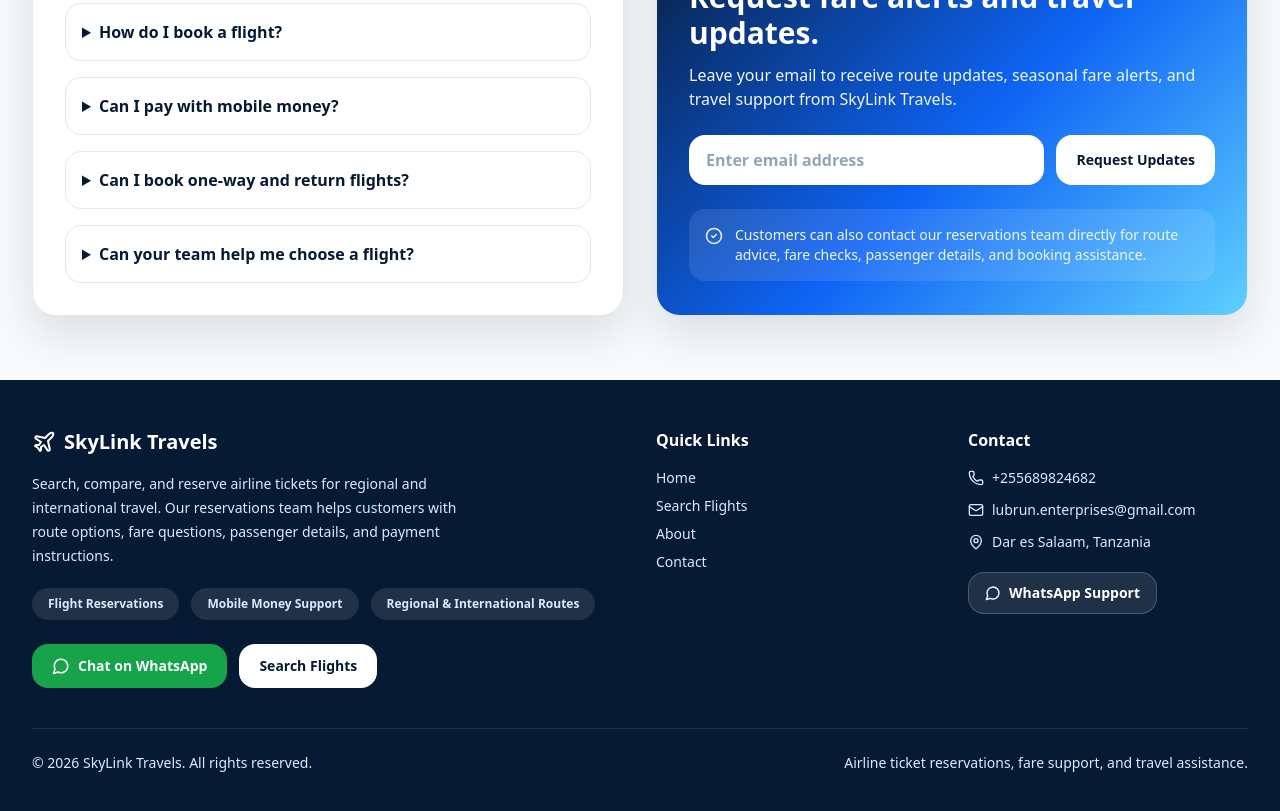
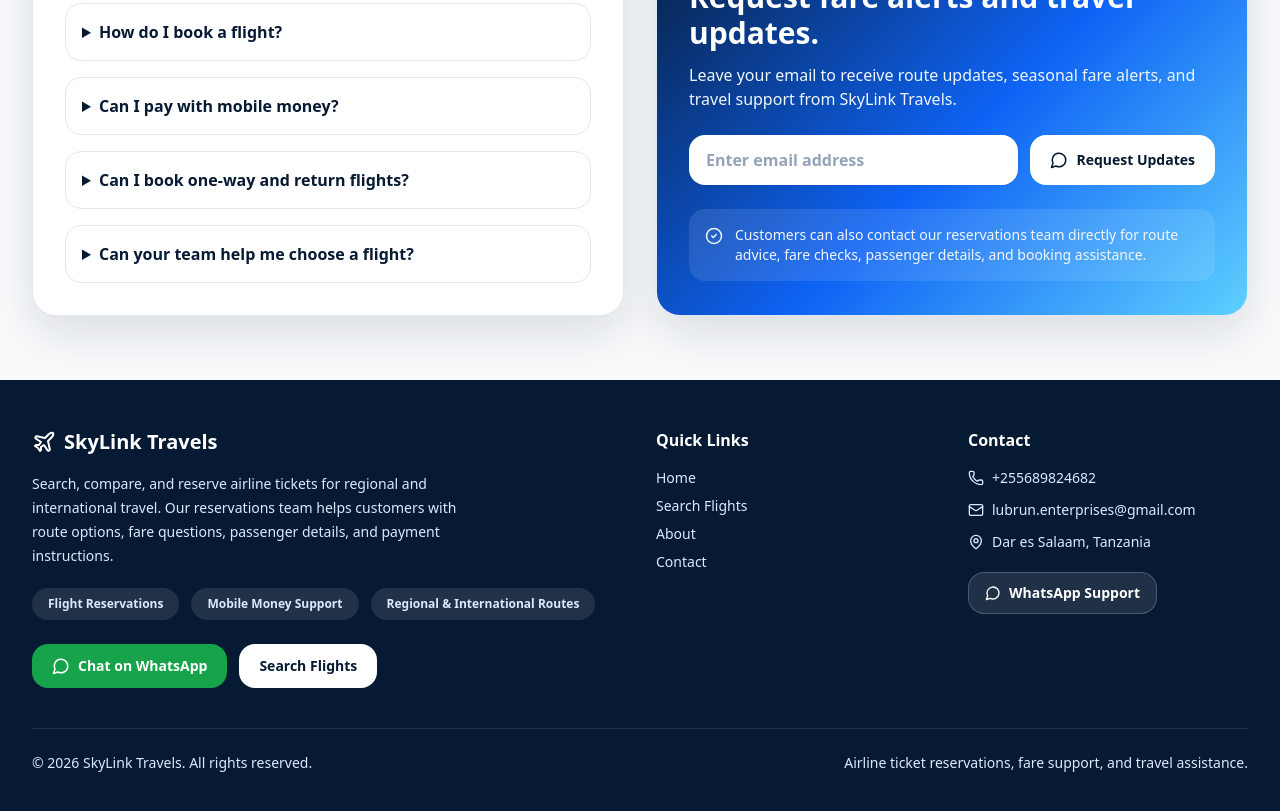
Before and after one commit to brianmichaelu/airline-website, a Next.js app: page / in a window 1280 px wide. Shown: the part 3020-3831 px from the top of the page. Built offline with nearby package versions, Linux system fonts and the light colour scheme.

Commit message:
Update index.tsx

```diff
--- a/pages/index.tsx
+++ b/pages/index.tsx
@@ -1,3 +1,4 @@
+import { FormEvent, useState } from "react";
 import { motion } from "framer-motion";
 import {
   BellRing,
@@ -6,6 +7,7 @@
   CreditCard,
   Globe2,
   Headphones,
+  MessageCircle,
   PlaneTakeoff,
   SearchCheck,
   ShieldCheck,
@@ -16,6 +18,7 @@
 import Layout from "@/components/Layout";
 import Button from "@/components/ui/Button";
 import Card from "@/components/ui/Card";
+import { siteConfig } from "@/lib/site";
 
 const features = [
   {
@@ -105,7 +108,42 @@
   { value: "5", label: "Payment options" },
 ];
 
+function getWhatsAppLink(message: string) {
+  const phone = siteConfig.whatsapp.replace(/\D/g, "");
+
+  return `https://wa.me/${phone}?text=${encodeURIComponent(message)}`;
+}
+
 export default function HomePage() {
+  const [fareEmail, setFareEmail] = useState("");
+  const [fareError, setFareError] = useState("");
+
+  const handleFareUpdates = (event: FormEvent<HTMLFormElement>) => {
+    event.preventDefault();
+
+    const email = fareEmail.trim();
+
+    if (!email) {
+      setFareError("Please enter your email address.");
+      return;
+    }
+
+    if (!email.includes("@")) {
+      setFareError("Please enter a valid email address.");
+      return;
+    }
+
+    setFareError("");
+
+    const message = [
+      "Hello SkyLink Travels, I would like to receive fare alerts and travel updates.",
+      "",
+      `Email: ${email}`,
+    ].join("\n");
+
+    window.location.href = getWhatsAppLink(message);
+  };
+
   return (
     <Layout
       title="SkyLink Travels"
@@ -340,14 +378,37 @@
               and travel support from SkyLink Travels.
             </p>
 
-            <div className="mt-6 flex flex-col gap-3 sm:flex-row">
-              <input
-                type="email"
-                className="min-w-0 flex-1 rounded-2xl border border-white/20 bg-white px-4 py-3 font-semibold text-slate-900 shadow-sm outline-none placeholder:text-slate-400 focus:border-blue-200 focus:ring-4 focus:ring-white/20"
-                placeholder="Enter email address"
-              />
-              <Button variant="secondary">Request Updates</Button>
-            </div>
+            <form
+              onSubmit={handleFareUpdates}
+              className="mt-6 flex flex-col gap-3 sm:flex-row"
+            >
+              <div className="min-w-0 flex-1">
+                <input
+                  type="email"
+                  value={fareEmail}
+                  onChange={(event) => {
+                    setFareEmail(event.target.value);
+                    setFareError("");
+                  }}
+                  className="w-full rounded-2xl border border-white/20 bg-white px-4 py-3 font-semibold text-slate-900 shadow-sm outline-none placeholder:text-slate-400 focus:border-blue-200 focus:ring-4 focus:ring-white/20"
+                  placeholder="Enter email address"
+                />
+
+                {fareError && (
+                  <p className="mt-2 text-sm font-semibold text-white">
+                    {fareError}
+                  </p>
+                )}
+              </div>
+
+              <button
+                type="submit"
+                className="inline-flex items-center justify-center gap-2 rounded-2xl bg-white px-5 py-3 text-sm font-black text-navy transition hover:-translate-y-0.5 hover:bg-blue-50"
+              >
+                <MessageCircle size={18} />
+                Request Updates
+              </button>
+            </form>
 
             <div className="mt-6 flex items-start gap-3 rounded-2xl bg-white/10 p-4 text-sm text-blue-50">
               <CheckCircle2 className="mt-0.5 shrink-0" size={18} />
```
